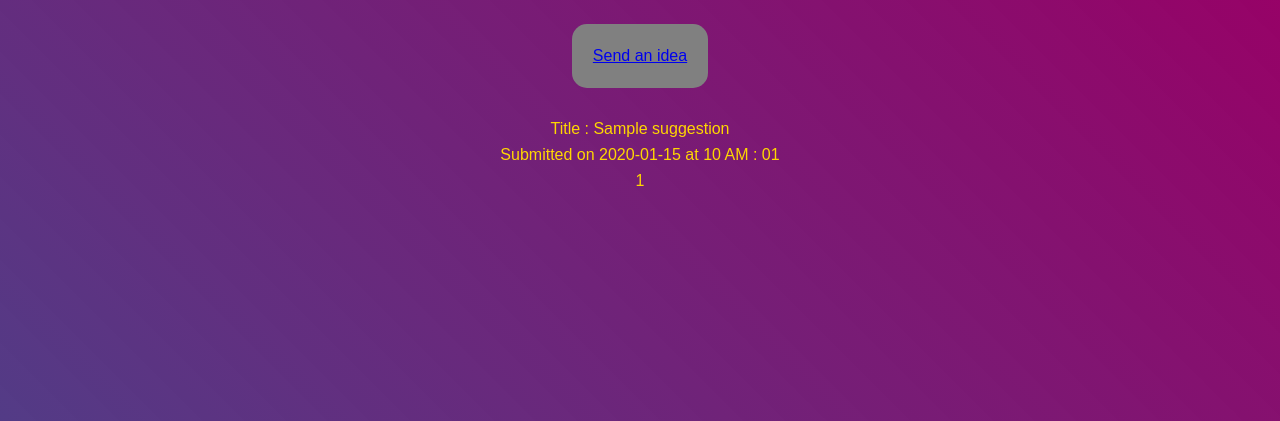
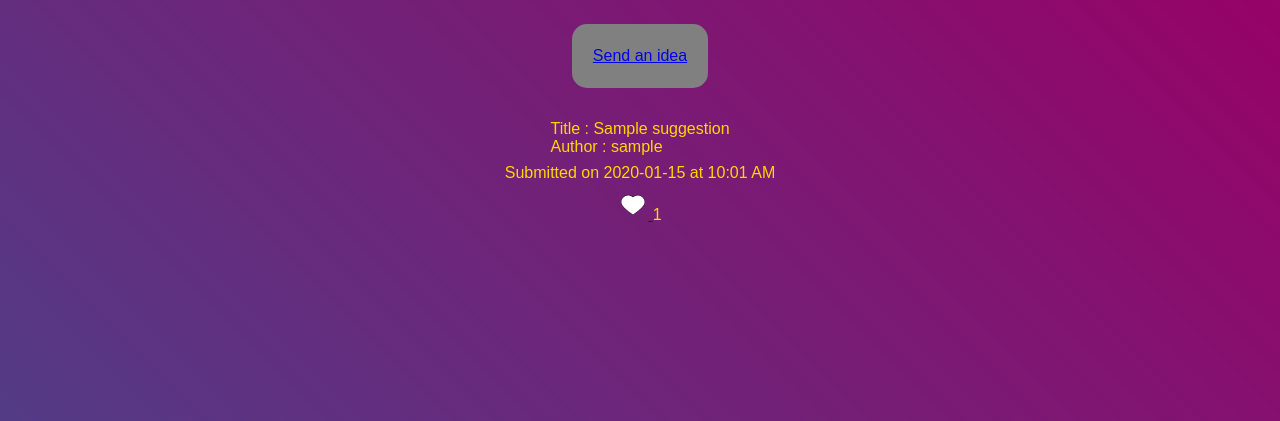
Before and after one commit to AnthonyWGit/AdFinemTemporis, a Symfony app: template templates/community/index.html.twig in a window 1280 px wide. Shown: the part 62-483 px from the top of the page. Run offline with Twig, Linux system fonts and the light colour scheme; the template is opened without the code that fills it: most values are stand-ins (such as "Sample title", 1, 10 or a date in 2020); some libraries are stand-ins or nearby versions; some web fonts are replaced.

Commit message:
template for posts

```diff
--- a/templates/community/index.html.twig
+++ b/templates/community/index.html.twig
@@ -8,7 +8,7 @@
     {% for message in app.flashes('notice') %}
         <div class="flash-notice">
             <p>{{ message }}</p>
-            <p>It's this one : <b>{{app.user.getSend.getTitle}}</b></p>
+            <p>It's this one : <b></b></p>
         </div>
     {% endfor %}
 
@@ -20,11 +20,28 @@
         <p>No player has an idea to offer</p>
     {% else %}
         {% for suggestion in suggestions %}
+            {% for player in suggestion.playersSuggestions %}
         <div class="cardSuggestion">
-            <p>Title : {{suggestion.title}}</p>
-            <p>Submitted on {{suggestion.postDate|date("Y-m-d")}} at {{suggestion.postDate|date("h A : m ")}}</p>
-            <p>{{suggestion.playersLikesCount}}</p>
+            <div class="row">
+                <p>Title : {{suggestion.title}}</p>
+                <p>Author : {{player.username}}</p>
+            </div>
+            <p>Submitted on {{suggestion.postDate|date("Y-m-d")}} at {{suggestion.postDate|date("h:m A ")}}</p>
+            <p>
+                    {% if app.user in suggestion.playersLikes %}
+                        <a href="{{ path('unlikeSuggestion' , {'id':suggestion.id , 'player' : app.user.id }) }}">
+                            <img class="navSvg" src=" {{asset("img/heart-full.svg") }}">
+                        </a>
+                    {% else %}
+                        <a href="{{ path('addLikeSuggestion' , {'id':suggestion.id , 'player' : app.user.id }) }}">
+                            <img class="navSvg" src=" {{asset("img/heart-empty.svg") }}">
+                        </a>
+                {% endif %}
+                    {{suggestion.playersLikesCount}}
+            </p>
+
         </div>
+            {% endfor %}
         {% endfor %}
     {% endif %}
 </div>
```
